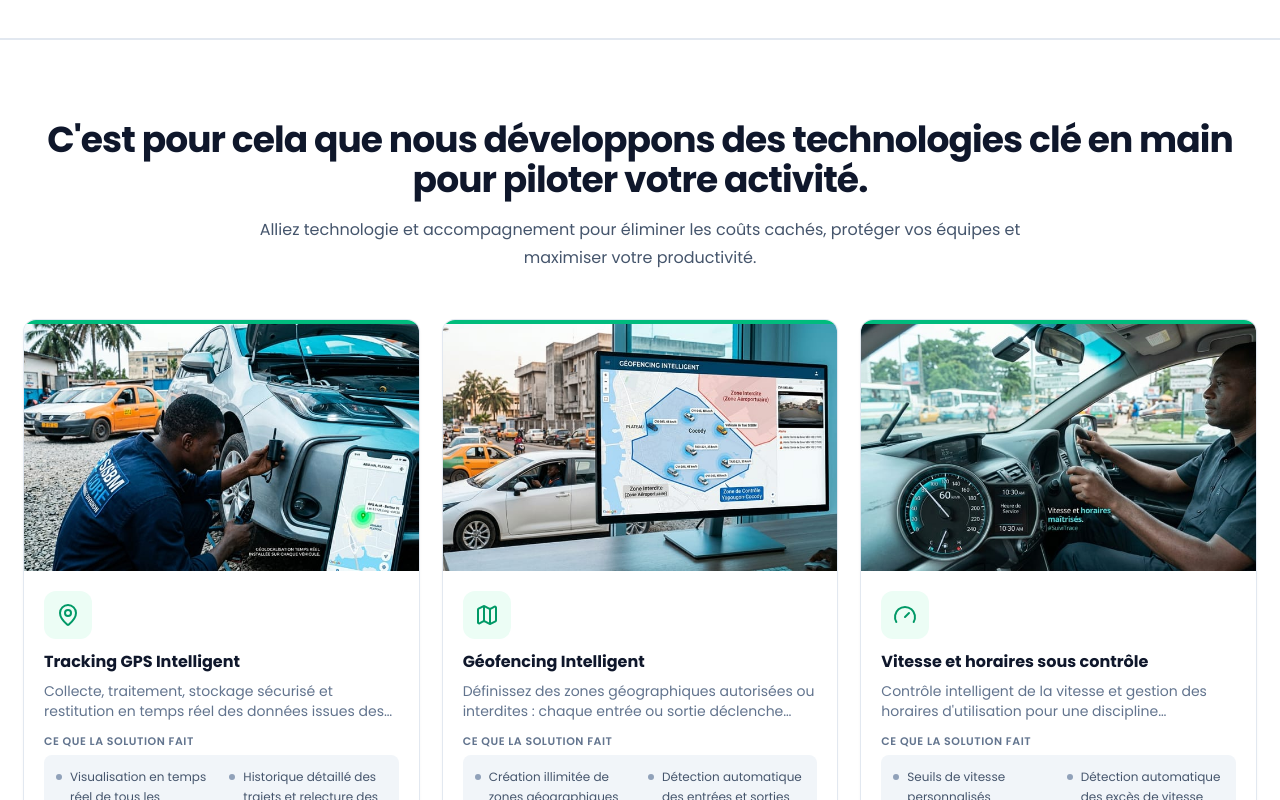
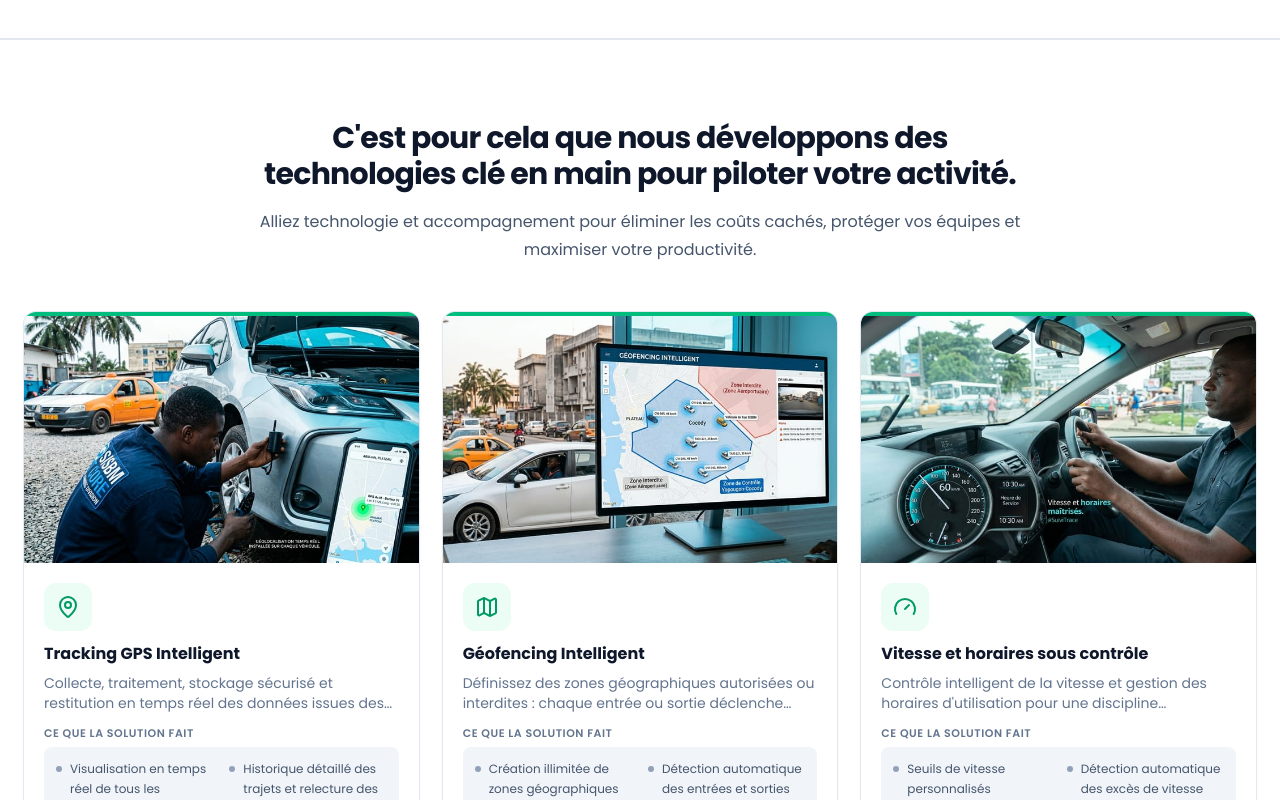
Before and after one commit to Jardel-bot888/site_sisbm_v00, a Next.js app: page / in a window 1280 px wide. Shown: the part 1880-2680 px from the top of the page. Built offline with nearby package versions, Linux system fonts and the light colour scheme.

Commit message:
fix(home): h2 CTA final sur une ligne + h2 solutions centre et reduit

```diff
--- a/src/app/page.tsx
+++ b/src/app/page.tsx
@@ -381,7 +381,7 @@ export default function HomePage() {
       <section className="relative border-t border-slate-200 py-16 sm:py-20 dark:border-white/10">
         <div className="mx-auto max-w-7xl px-4 sm:px-6">
           <Reveal>
-            <h2 className="text-center text-3xl font-bold tracking-tight text-slate-900 sm:text-4xl dark:text-white">
+            <h2 className="mx-auto max-w-3xl text-center text-2xl font-bold tracking-tight text-slate-900 sm:text-3xl dark:text-white">
               C&apos;est pour cela que nous développons des technologies clé en main pour piloter votre activité.
             </h2>
             <p className="mx-auto mt-4 max-w-3xl text-center text-base leading-7 text-slate-600 dark:text-slate-400">
@@ -702,7 +702,7 @@ export default function HomePage() {
         />
         <div className="relative mx-auto max-w-3xl px-4 text-center sm:px-6">
           <Reveal>
-            <h2 className="text-3xl font-bold tracking-tight sm:text-4xl">
+            <h2 className="text-2xl font-bold tracking-tight whitespace-nowrap sm:text-3xl">
               Prêt à reprendre le contrôle de vos actifs ?
             </h2>
             <p className="mt-4 text-base leading-7 text-slate-300">
```
